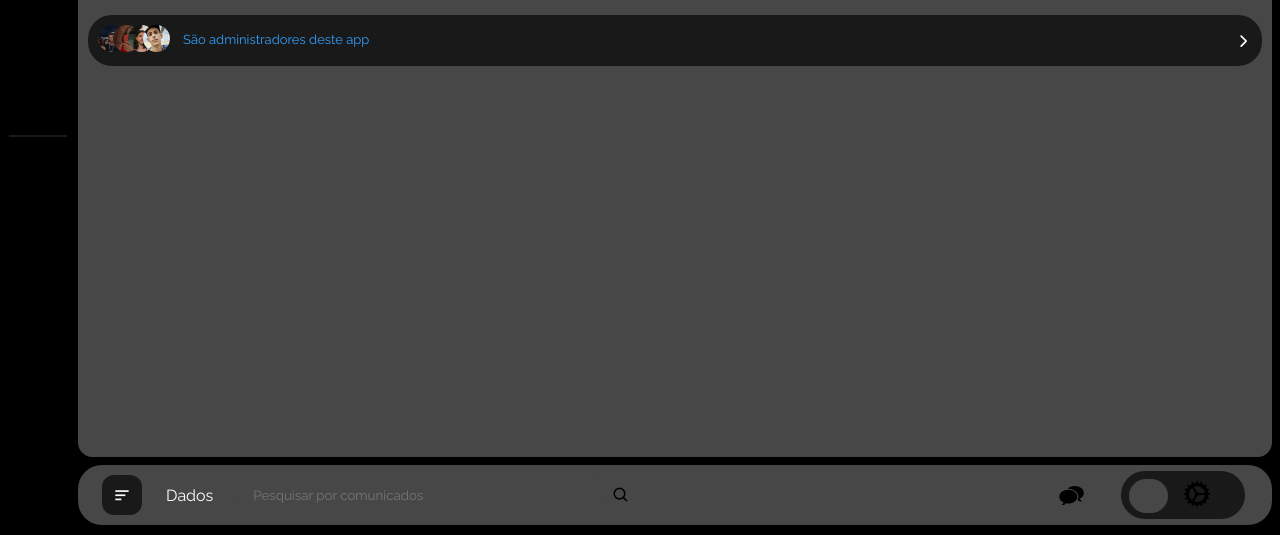
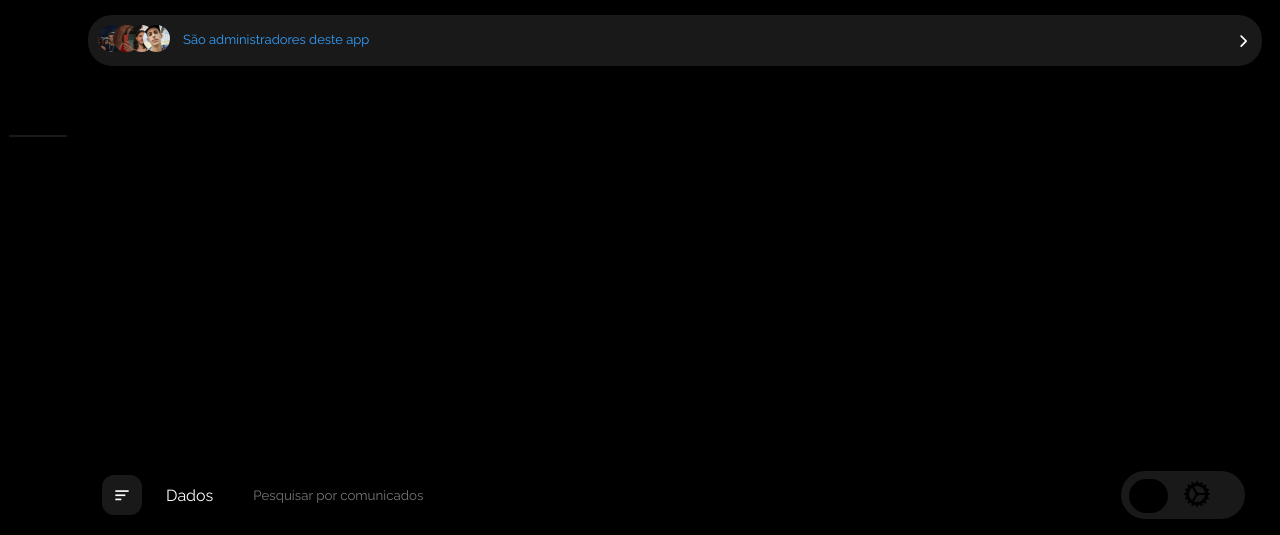
Before and after one commit to igcardoso/Infinix, a plain HTML site: page index.html in a window 1280 px wide. Shown: the part 265-800 px from the top of the page. Drawn offline with nearby package versions, Linux system fonts and the light colour scheme; no server answers; a web font is replaced by a local one.

Commit message:
update index.html

```diff
--- a/index.html
+++ b/index.html
@@ -40,7 +40,7 @@
       --blue: #000000;
       --blue-ios: #329FFC;
       --light-blue: #CFE8FF;
-      --grey: #474747;
+      --grey: rgb(0,0,0);
       --dark-grey: #000000;
       --dark: #ffffff;
       --red: #DB504A;
```
